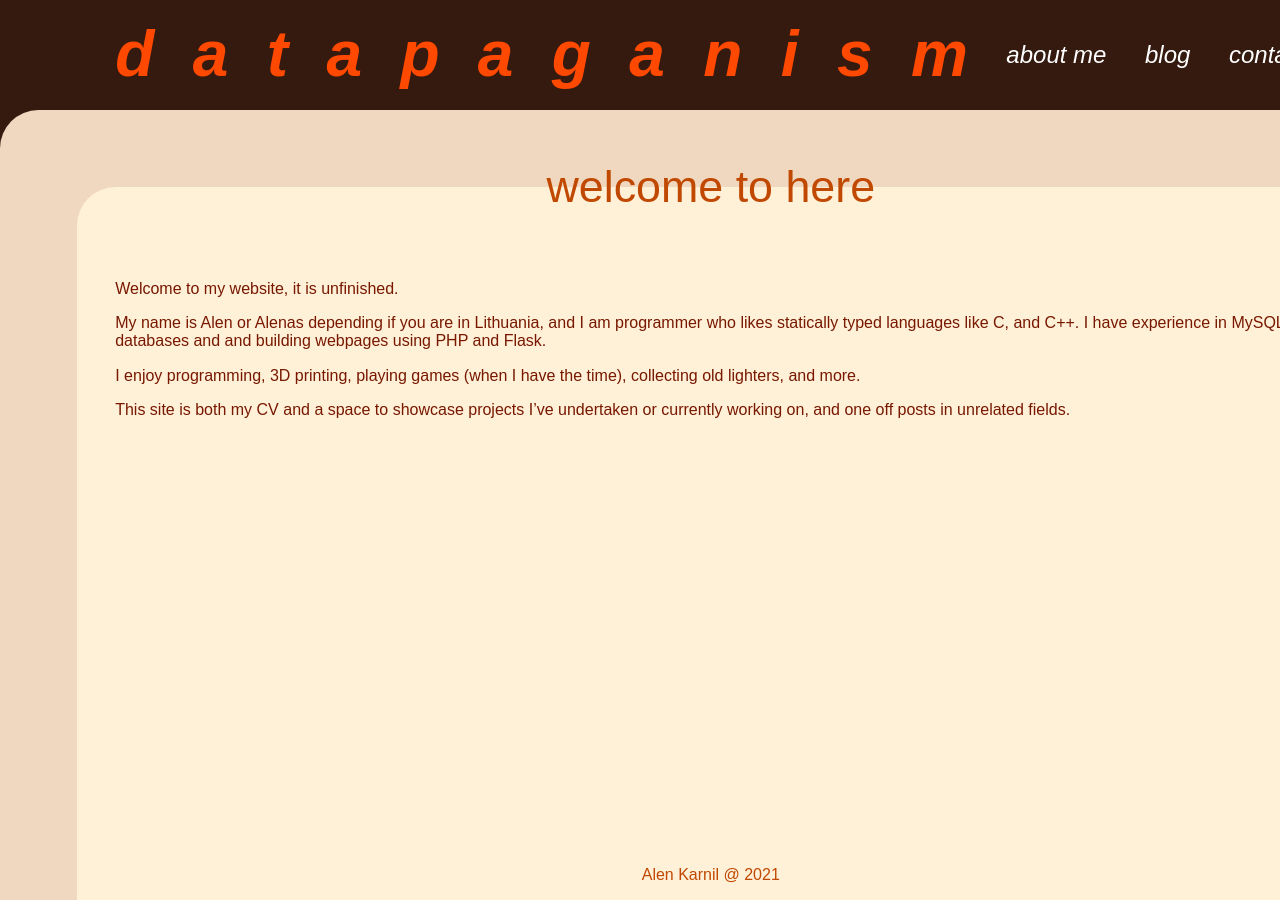
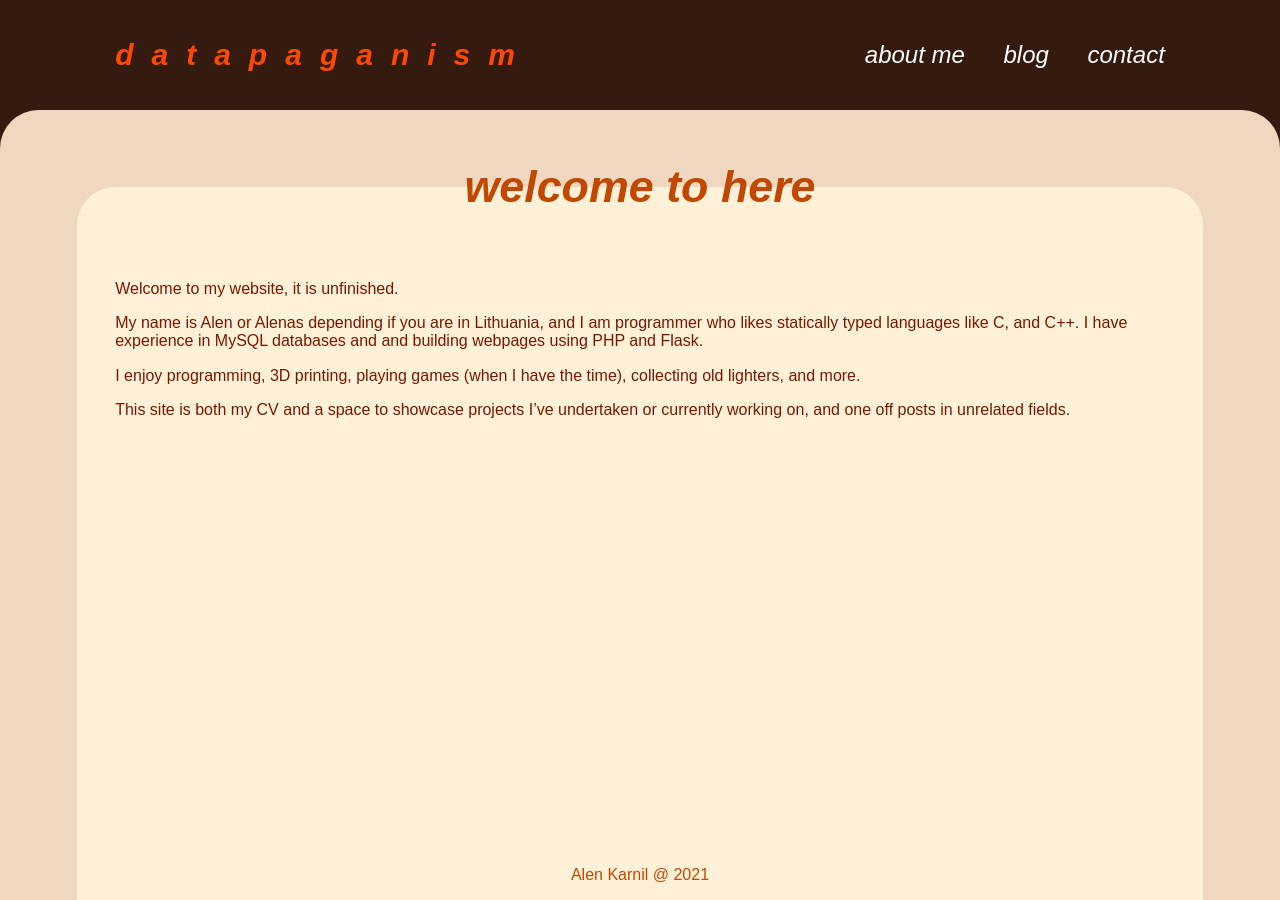
Before and after one commit to datapaganism/datapaganism.github.io, a Jekyll site: the page built from index.md, in a window 1280 px wide. Built offline with Jekyll 4.4.1, drawn with Linux system fonts in a browser that asks for light colours.

Commit message:
updated css

```diff
--- a/assets/css/main.css
+++ b/assets/css/main.css
@@ -133,7 +133,7 @@
         font-style: italic;
         letter-spacing: 0.6em;
         font-weight: bold;
-        font-size: 37px;
+        font-size: 30px;
 
     }
 
@@ -243,6 +243,9 @@
         color: rgba(var(--title),1);
         text-decoration: none;
         /* white-space: nowrap; */
+            font-style: italic;
+            /* letter-spacing: -0.014em; */
+            font-weight: 700;
     }
 
     .pageTitle__subheading
@@ -300,7 +303,7 @@
         .navbar__homeLink
         {
             justify-content: left; /* change this */
-            font-size: 64px;
+            font-size: 30px;
             grid-area: 1 / 2 / 2 / 3;
         }
 
```
